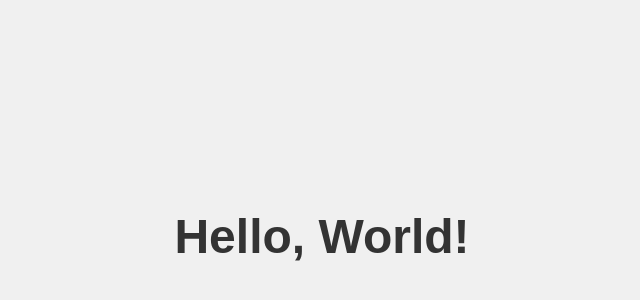
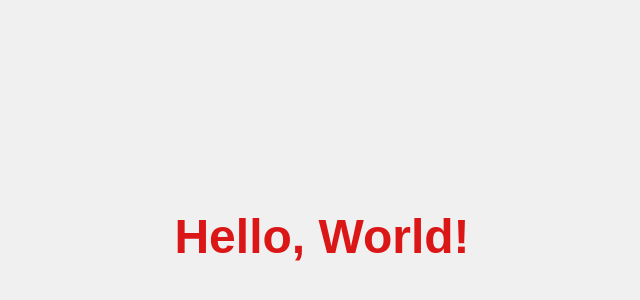
Before and after one commit to repo-of-shadd/git-demo-site, a plain HTML site: page index.html in a window 1280 px wide. Shown: the part 164-464 px from the top of the page, without its empty margins (318-958 px from the left). Drawn offline with Linux system fonts and the light colour scheme.

Commit message:
Feature 1: Updated H1 color

```diff
--- a/index.html
+++ b/index.html
@@ -18,6 +18,7 @@
 
         h1 {
             font-size: 3rem;
+            color: #db1616;
         }
     </style>
 </head>
```
